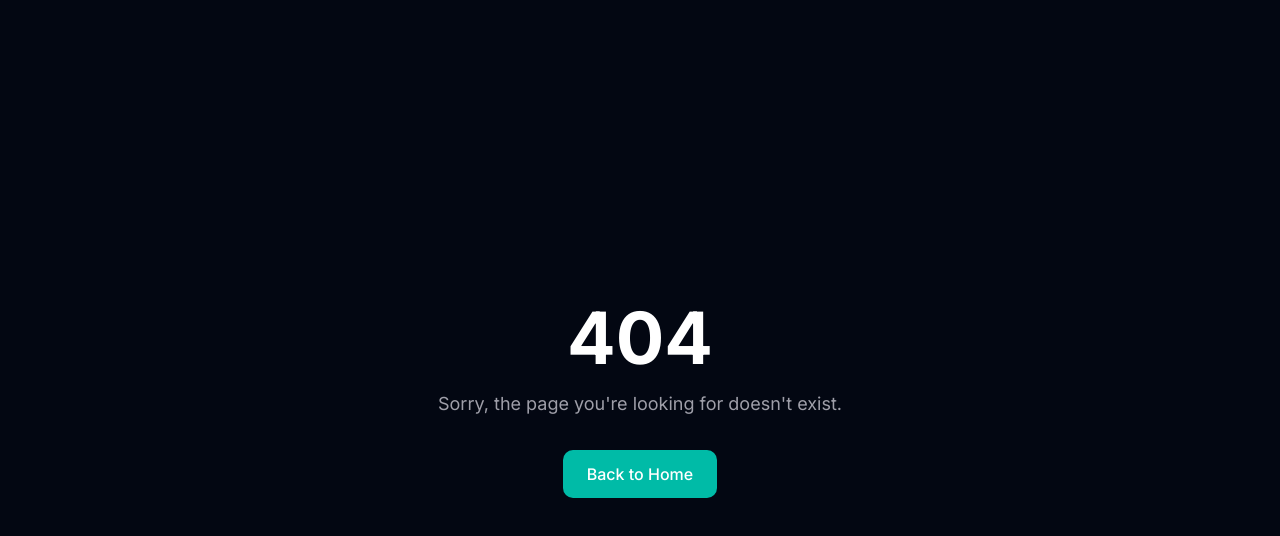
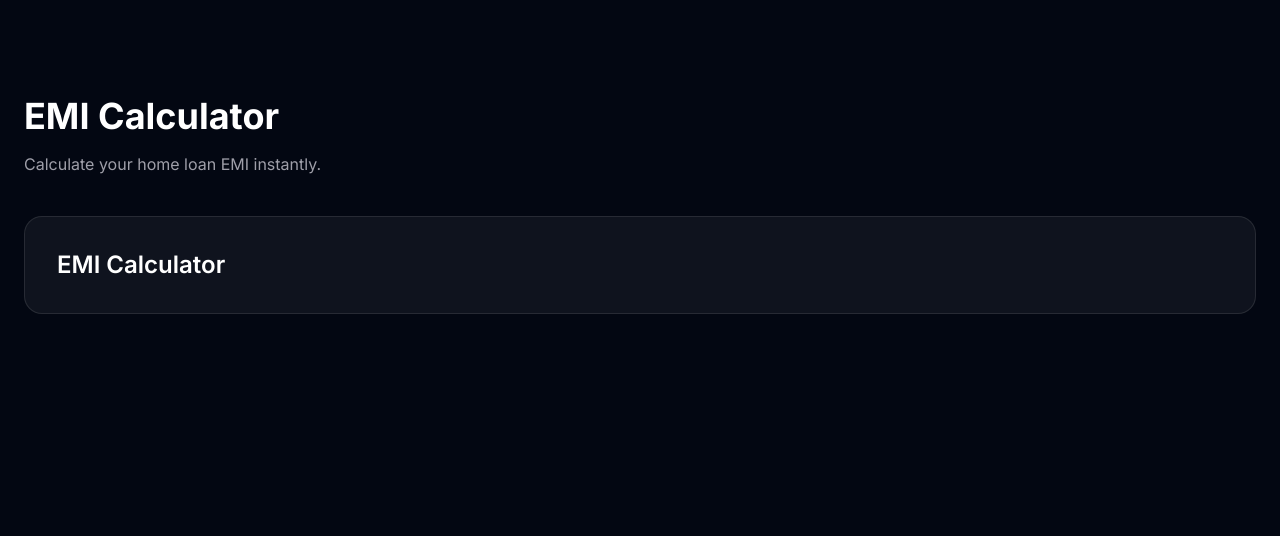
Before and after one commit to Ragnarokthor/kaushik-realty-lab, a Next.js app: page /tools/emi-calculator in a window 1280 px wide. Before the commit this address had no page. Shown: the top 536 px of the page. Built offline with nearby package versions, Linux system fonts and the light colour scheme.

Commit message:
feat(emi): add calculator page and component

```diff
--- /dev/null
+++ b/src/app/tools/emi-calculator/page.tsx
@@ -0,0 +1,17 @@
+import EMICalculator from "@/features/emi-calculator/components/EMICalculator";
+
+export default function EMICalculatorPage() {
+  return (
+    <main className="mx-auto max-w-7xl px-6 py-24">
+      <h1 className="text-4xl font-bold text-white">
+        EMI Calculator
+      </h1>
+
+      <p className="mt-4 text-zinc-400">
+        Calculate your home loan EMI instantly.
+      </p>
+
+      <EMICalculator />
+    </main>
+  );
+}
--- /dev/null
+++ b/src/features/emi-calculator/components/EMICalculator.tsx
@@ -0,0 +1,11 @@
+"use client";
+
+export default function EMICalculator() {
+  return (
+    <div className="mt-10 rounded-2xl border border-white/10 bg-white/5 p-8">
+      <h2 className="text-2xl font-semibold text-white">
+        EMI Calculator
+      </h2>
+    </div>
+  );
+}
```
